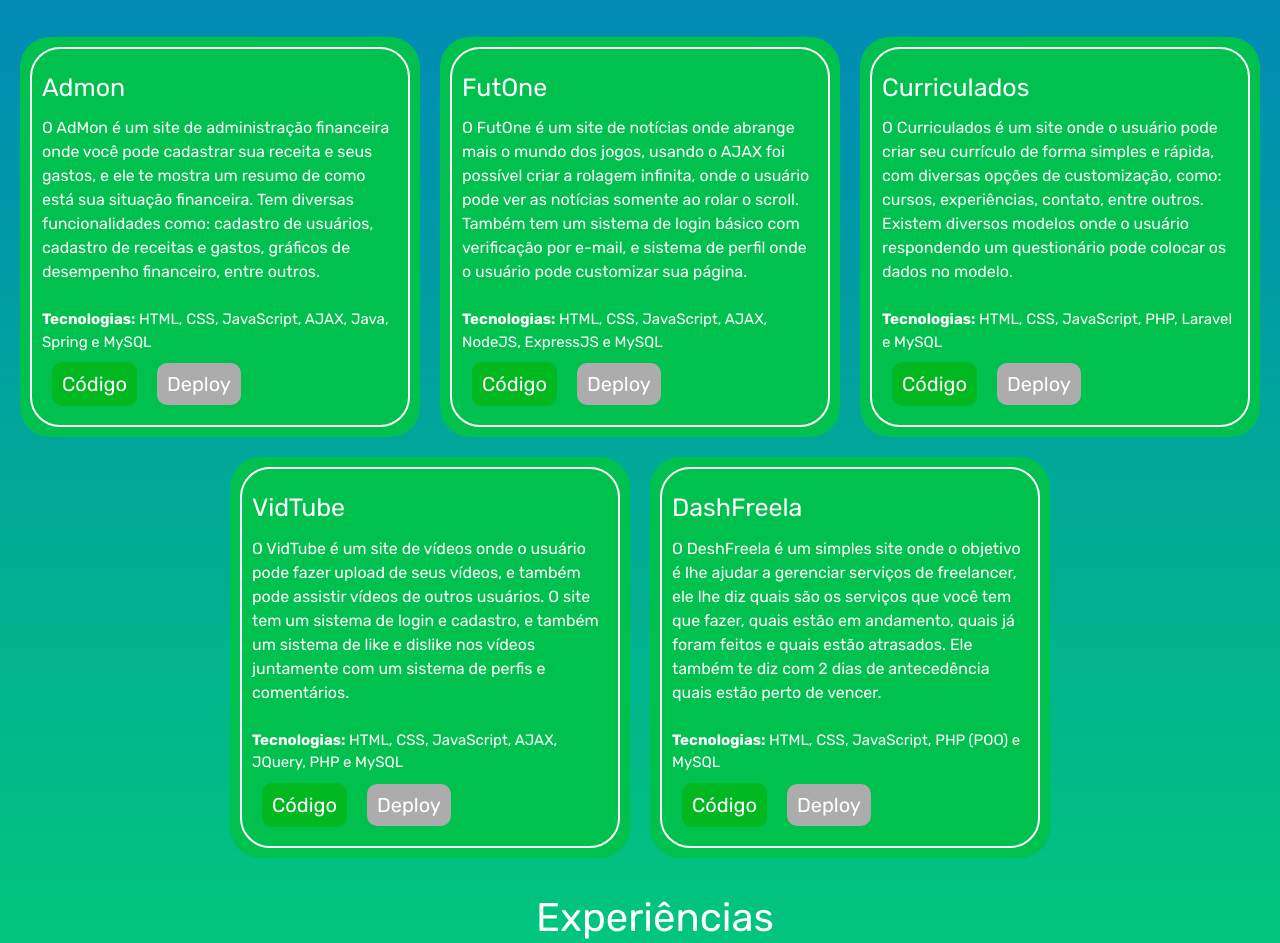
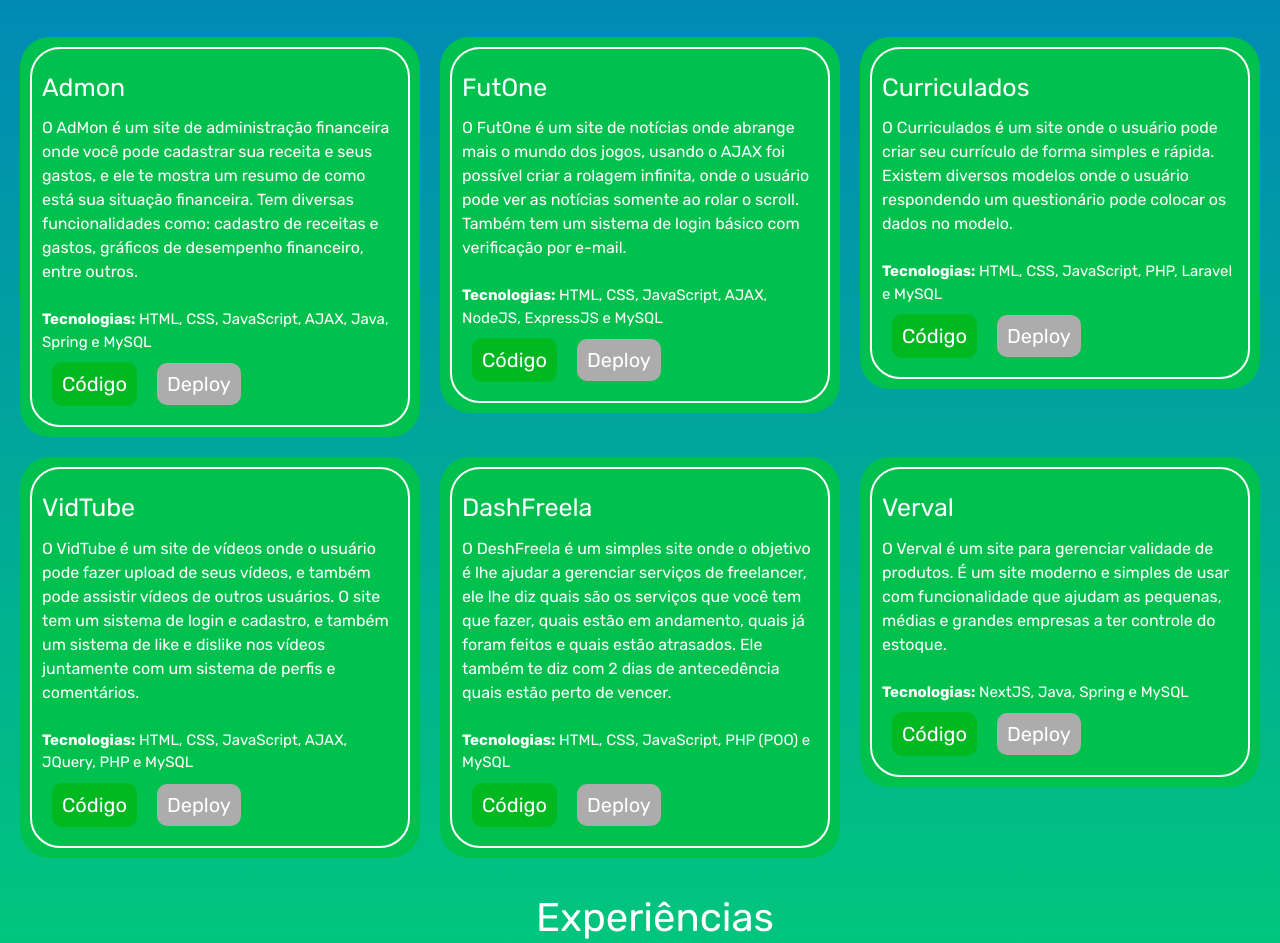
Before and after one commit to Guilherme0112/Guilherme0112.github.io, a Next.js app: page / in a window 1280 px wide. Shown: the part 489-1432 px from the top of the page. Built offline with nearby package versions, Linux system fonts and the light colour scheme; a web font is replaced by a local one.

Commit message:
Adicionando projetos

```diff
--- a/src/app/page.js
+++ b/src/app/page.js
@@ -45,7 +45,7 @@ export default function Home() {
             <div>
               <BoxProjetos
                 titulo="Admon"
-                descricao="O AdMon é um site de administração financeira onde você pode cadastrar sua receita e seus gastos, e ele te mostra um resumo de como está sua situação financeira. Tem diversas funcionalidades como: cadastro de usuários, cadastro de receitas e gastos, gráficos de desempenho financeiro, entre outros."
+                descricao="O AdMon é um site de administração financeira onde você pode cadastrar sua receita e seus gastos, e ele te mostra um resumo de como está sua situação financeira. Tem diversas funcionalidades como: cadastro de receitas e gastos, gráficos de desempenho financeiro, entre outros."
                 link="https://github.com/Guilherme0112/AdMon"
                 tecnologias="HTML, CSS, JavaScript, AJAX, Java, Spring e MySQL"
                 >
@@ -54,7 +54,7 @@ export default function Home() {
             <div>
               <BoxProjetos
                 titulo="FutOne"
-                descricao="O FutOne é um site de notícias onde abrange mais o mundo dos jogos, usando o AJAX foi possível criar a rolagem infinita, onde o usuário pode ver as notícias somente ao rolar o scroll. Também tem um sistema de login básico com verificação por e-mail, e sistema de perfil onde o usuário pode customizar sua página."
+                descricao="O FutOne é um site de notícias onde abrange mais o mundo dos jogos, usando o AJAX foi possível criar a rolagem infinita, onde o usuário pode ver as notícias somente ao rolar o scroll. Também tem um sistema de login básico com verificação por e-mail."
                 link="https://github.com/Guilherme0112/FutOne"
                 tecnologias="HTML, CSS, JavaScript, AJAX, NodeJS, ExpressJS e MySQL">
               </BoxProjetos>
@@ -62,7 +62,7 @@ export default function Home() {
             <div>
               <BoxProjetos
                 titulo="Curriculados"
-                descricao="O Curriculados é um site onde o usuário pode criar seu currículo de forma simples e rápida, com diversas opções de customização, como: cursos, experiências, contato, entre outros. Existem diversos modelos onde o usuário respondendo um questionário pode colocar os dados no modelo."
+                descricao="O Curriculados é um site onde o usuário pode criar seu currículo de forma simples e rápida. Existem diversos modelos onde o usuário respondendo um questionário pode colocar os dados no modelo."
                 link="https://github.com/Guilherme0112/Curriculados"
                 tecnologias="HTML, CSS, JavaScript, PHP, Laravel e MySQL">
               </BoxProjetos>
@@ -84,6 +84,14 @@ export default function Home() {
 
               </BoxProjetos>
             </div>
+            <div>
+              <BoxProjetos
+                titulo="Verval"
+                descricao="O Verval é um site para gerenciar validade de produtos. É um site moderno e simples de usar com funcionalidade que ajudam as pequenas, médias e grandes empresas a ter controle do estoque."
+                link="https://github.com/Guilherme0112/Verval"
+                tecnologias="NextJS, Java, Spring e MySQL">
+              </BoxProjetos>
+            </div>
           </section>
 
 
@@ -103,7 +111,7 @@ export default function Home() {
               <BoxEstudos
                 plataforma="UNIPÊ"
                 curso="Sistemas para Internet"
-                status="02/2024 - 12/2025"
+                status="01/2024 - 12/2025"
               ></BoxEstudos>
             </div>
             <div>
```
